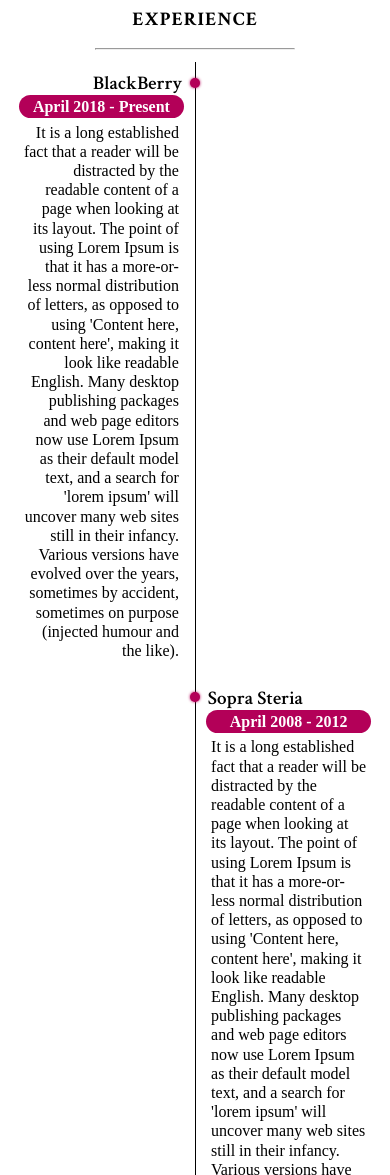
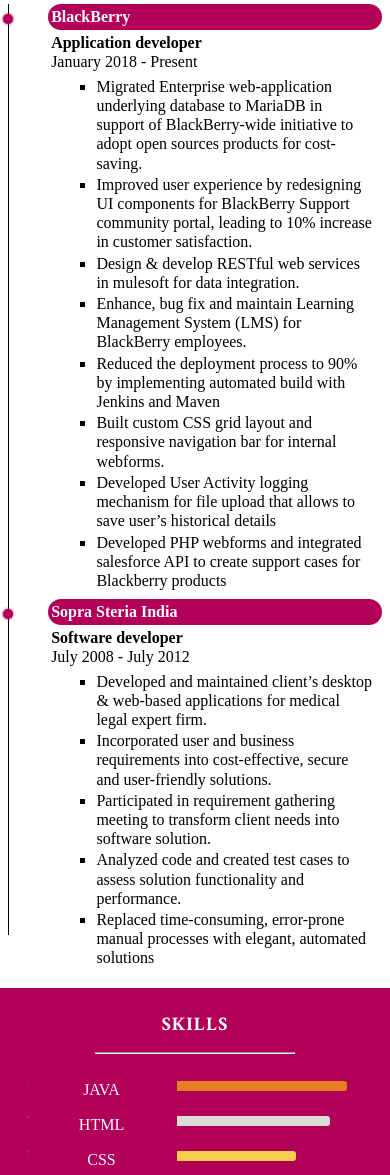
Before and after one commit to Mithe12/Mithe12.github.io, a plain HTML site: page index.html in a window 390 px wide. Shown: the part 1288-2463 px from the top of the page. Drawn offline with nearby package versions, Linux system fonts and the light colour scheme.

Commit message:
Updated few responsive corrections
Change-Id: I6d54b63b96d195c5f4e854fd691a05fc8da651cf

```diff
--- a/css/my-main.css
+++ b/css/my-main.css
@@ -244,7 +244,7 @@
 .timeline{
     position:relative;
     margin:auto;
-    max-width:960px;
+    max-width:800px;
     padding:1% 0;
     color:black;
     line-height: 1.2em;
@@ -253,49 +253,24 @@
 .timeline:before{
    content:'';
     position: absolute;
-    left:50%;
     width:1px;
-    height: 90%;
+    height: 95%;
     background: black;
 }
 .timeline ul{
     margin:0;
-    padding:0;
-}
+   }
 
 .timeline ul li {
     list-style: none;
     position:relative;
-    width: 50%;
-    padding: 3%
 }
-.timeline ul li:nth-child(odd){
-    float:left;
-    text-align:right;
-    clear: both;
 
-}
-.timeline ul li:nth-child(odd):before{
+.timeline-bullet li ul:before{
     content:'';
     position:absolute;
-    top:16px;
-    right:-5px;
-    width:10px;
-    height: 10px;
-    background: #b30058;
-    border-radius:50%;
-    box-shadow: 0 0 3px #b30058;
-}
-.timeline ul li:nth-child(even){
-    float:right;
-    text-align:left;
-    clear: both;
-}
-.timeline ul li:nth-child(even):before{
-    content:'';
-    position:absolute;
-    top:16px;
-    left:-5px;
+    top:10px;
+    left:-45px;
     width:10px;
     height: 10px;
     background: #b30058;
@@ -305,41 +280,25 @@
 .timeline-content{
     padding:1%;
 }
-.timeline ul li h3{
-     margin:0;
-    padding:1%;
-    font-weight: 600;
-    color:black;
-}
-.timeline ul li p{
-    margin:auto;
-    padding:2%;
-}
-.timeline ul li .timeline-time h4{
-    margin:0;
-    padding:0;
-}
-.timeline ul li:nth-child(odd) .timeline-time{
-    top: 5%;
-    right: -16%;
-    margin:0;
-    padding:1%;
+
+.timeline-time{
     color:white;
     background:#b30058;
     border-radius: 18px;
-    text-align: center
 }
-.timeline ul li:nth-child(even) .timeline-time{
-    top: 5%;
-    left: -16%;
-    margin:0;
+.timeline-time p{
+    margin:auto;
     padding:1%;
-    color:white;
-    background:#b30058;
-    border-radius: 18px;
-    text-align: center
 }
+.margin-adjust{
+    margin: 0 auto;
+}
+ .bullet li{
+     list-style: square !important;
+     margin: 2px !important;
 
+}
+.list{padding: 1%;}
 .skill-container{
     position: relative;
     margin: auto;
@@ -566,3 +525,8 @@
 
 /* Extra large devices (large laptops and desktops, 1200px and up) */
 @media only screen and (min-width: 1200px) {}
+.bullet li:before{
+    content: '';
+    background: black !important;
+
+}
--- a/index.html
+++ b/index.html
@@ -48,7 +48,8 @@
 				</div>
 				<div class="section-content">
 					<img  class = "my-image" src="./img/myself.png" alt="Mithelash Chandrasekaran">
-					<p class ="section-p">I am an allround web developer. I am a senior programmer with good knowledge of front-end techniques. I love structure and order and I also stand for quality. I love spending time on fixing little details and optimizing web apps. Also I like working in a team, you'll learn faster and much more. As the saying goes: 'two heads are better than one'.</p>
+					<p class ="section-p">Hello! It's me Mithelash Chandrasekaran with a Master degree and over 5 years of extensive programming experience in frontend and backend development.
+						I love developing beautiful and intuitive web-applications through meticulous and user-centric design.  </p>
 				</div>
 		</div>
 	</div>
@@ -58,31 +59,56 @@
 					<h2 class ="section-title">EXPERIENCE</h2>
 					<hr class="section-title-border section-title-border-black">
 				</div>
-				<div class = "timeline">
-					<ul>
+				<div class = "timeline animated fadeIn slow">
+					<ul class="timeline-bullet">
 						<li>
-							<h3> BlackBerry</h3>
 							<div class = "timeline-time">
-								<b>April 2018 - Present</b>
+								<p><b> BlackBerry</b><br></p>
 							</div>
 							<div class = "timeline-content">
-
-								<p>It is a long established fact that a reader will be distracted by the readable content of a page when looking at its layout. The point of using Lorem Ipsum is that it has a more-or-less normal distribution of letters, as opposed to using 'Content here, content here', making it look like readable English. Many desktop publishing packages and web page editors now use Lorem Ipsum as their default model text, and a search for 'lorem ipsum' will uncover many web sites still in their infancy. Various versions have evolved over the years, sometimes by accident, sometimes on purpose (injected humour and the like).
-								</p>
+								<p class="margin-adjust"><b>Application developer</b><br>January 2018 - Present</p>
+								<div class="list">
+									<ul class="bullet">
+										<li>Migrated Enterprise web-application underlying database to MariaDB in support of BlackBerry-wide
+											initiative to adopt open sources products for cost-saving.</li>
+										<li>
+											Improved user experience by redesigning UI components for BlackBerry Support community portal,
+											leading to 10% increase in customer satisfaction.
+										</li>
+										<li>
+											Design & develop RESTful web services in mulesoft for data integration.
+										</li>
+										<li>
+											Enhance, bug fix and maintain Learning Management System (LMS) for BlackBerry employees.
+										</li>
+										<li>
+											Reduced the deployment process to 90% by implementing automated build with Jenkins and Maven
+										</li>
+										<li>Built custom CSS grid layout and responsive navigation bar for internal webforms.</li>
+										<li>Developed User Activity logging mechanism for file upload that allows to save user’s historical details</li>
+										<li>Developed PHP webforms and integrated salesforce API to create support cases for Blackberry products</li>
+									</ul>
+								</div>
 							</div>
 						</li>
+
 						<li>
-							<h3> Sopra Steria</h3>
 							<div class = "timeline-time">
-								<b>April 2008 - 2012</b>
+								<p ><b> Sopra Steria India</b><br></p>
 							</div>
 							<div class = "timeline-content">
-								<p>It is a long established fact that a reader will be distracted by the readable content of a page when looking at its layout. The point of using Lorem Ipsum is that it has a more-or-less normal distribution of letters, as opposed to using 'Content here, content here', making it look like readable English. Many desktop publishing packages and web page editors now use Lorem Ipsum as their default model text, and a search for 'lorem ipsum' will uncover many web sites still in their infancy. Various versions have evolved over the years, sometimes by accident, sometimes on purpose (injected humour and the like).
-								</p>
+								<p class="margin-adjust"><b>Software developer</b><br>July 2008 - July 2012</p>
+								<div class="list">
+									<ul class="bullet">
+										<li>Developed and maintained client’s desktop & web-based applications for medical legal expert firm.</li>
+										<li>Incorporated user and business requirements into cost-effective, secure and user-friendly solutions.</li>
+										<li>Participated in requirement gathering meeting to transform client needs into software solution.</li>
+										<li>Analyzed code and created test cases to assess solution functionality and performance.</li>
+										<li>Replaced time-consuming, error-prone manual processes with elegant, automated solutions</li>
+									</ul>
+								</div>
 							</div>
-
 						</li>
-						<div style ="clear: both;visibility: hidden"></div>
 					</ul>
 				</div>
 		</div>
@@ -90,7 +116,7 @@
 	 <div class = "section-container">
 		 <div class = "section">
 			 <div>
-				 <h2 class ="section-title">SKILLS ME</h2>
+				 <h2 class ="section-title">SKILLS</h2>
 				 <hr class="section-title-border section-title-border-white">
 			 </div>
 			 <div class = "skill-container">
@@ -136,9 +162,8 @@
 	 <div class = "section-container-white">
 			 <div class = "section-social">
 				 <div class = "section-social-icons social-padding">
-					 <a href="#" class="icon-button linkedin"><i class="fab fa-linkedin-in"></i></i><span></span></a>
-					 <a href="#" class="icon-button facebook"><i class="fab fa-facebook-f"></i><span></span></a>
-					 <a href="#" class="icon-button github"><i class="fab fa-github"></i></i><span></span></a>
+					 <a href="https://www.linkedin.com/in/mithelashchandra/" class="icon-button linkedin"><i class="fab fa-linkedin-in"></i></i><span></span></a>
+					 <a href="https://github.com/Mithe12" class="icon-button github"><i class="fab fa-github"></i></i><span></span></a>
 					 <a href="mailto:mithelash.c@outlook.in" class="icon-button mail" target="_top" > <i class="fas fa-envelope-square"></i><span></span></a>
 				 </div>
 			 </div>
```
